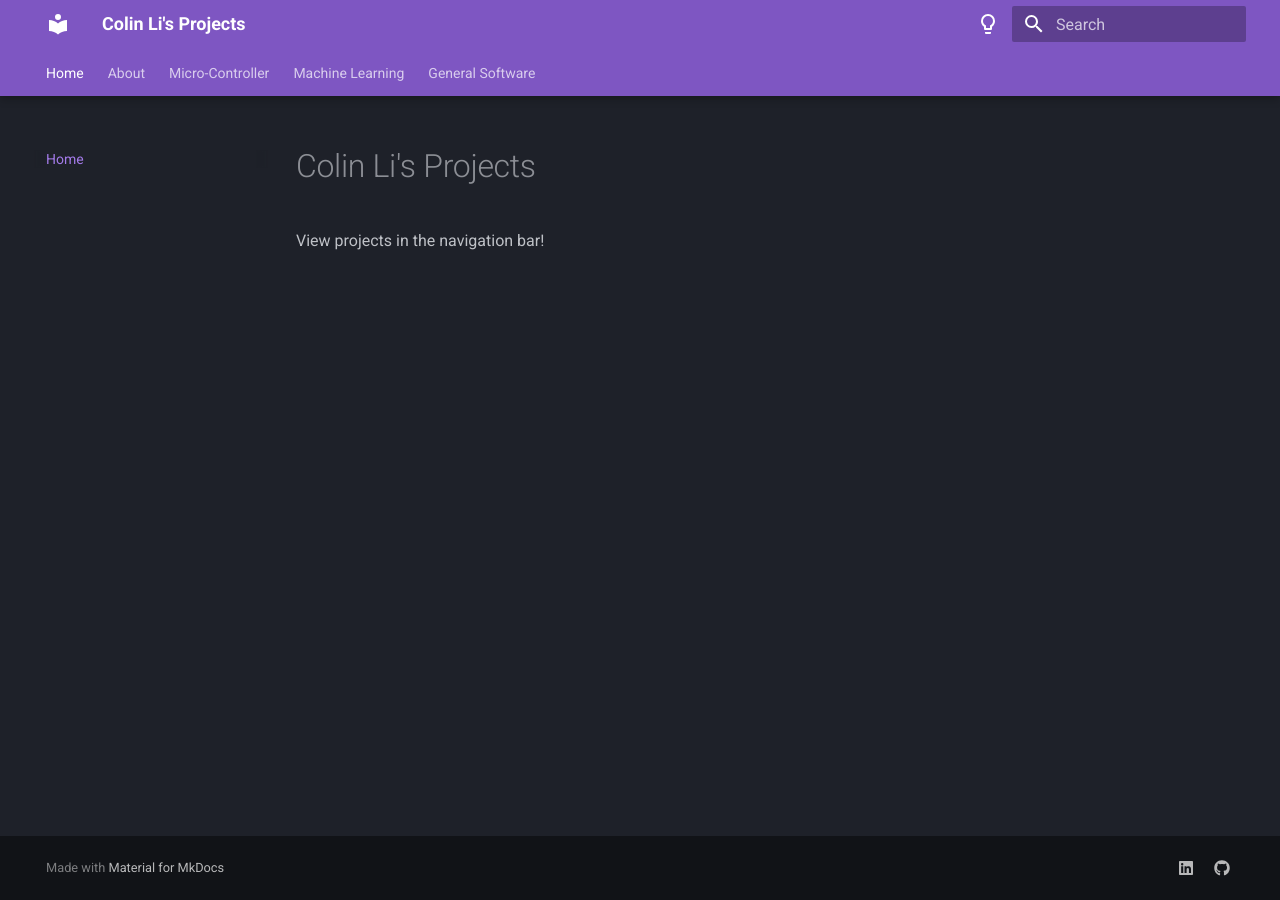
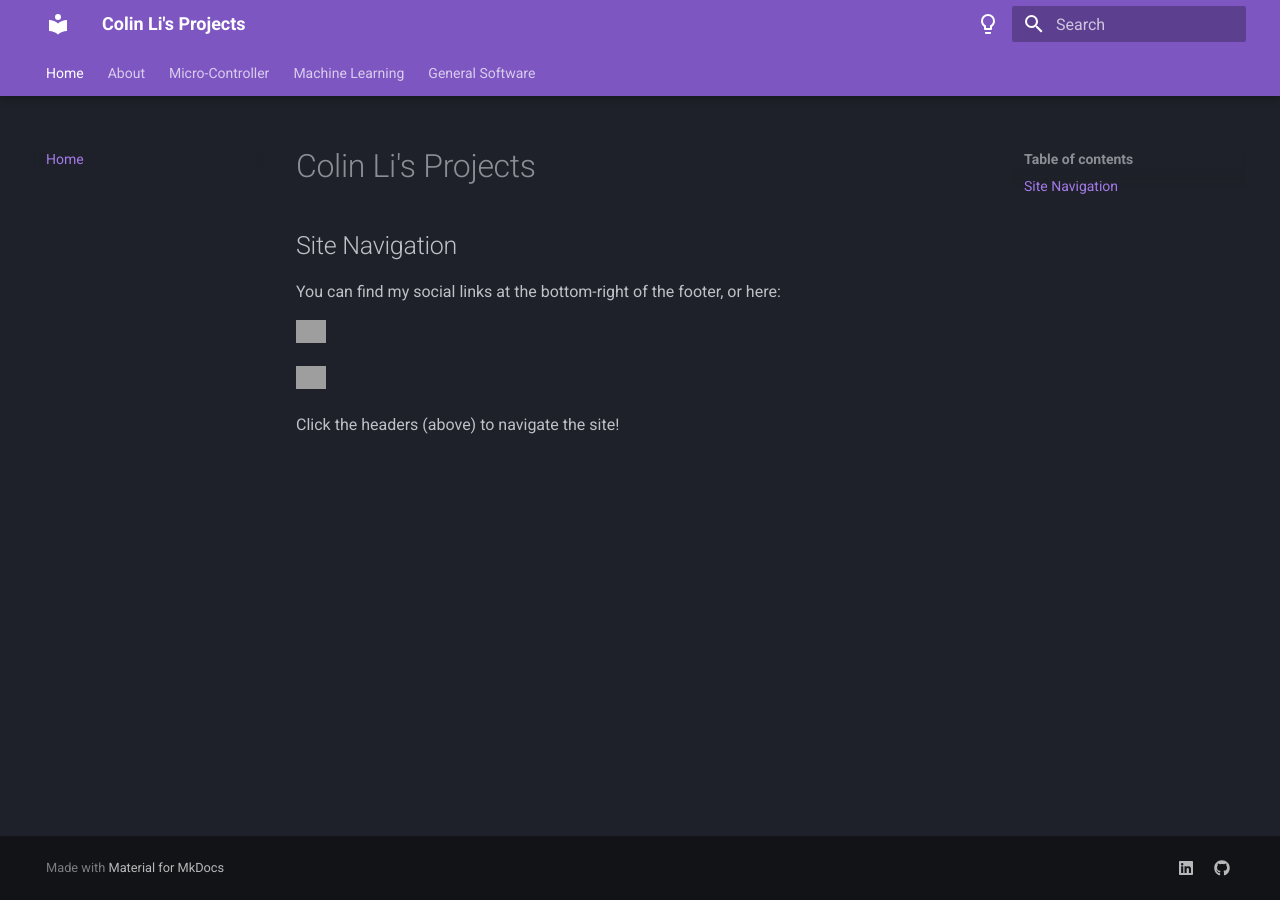
Before and after one commit to colinli02/Projects, an MkDocs documentation site: the page built from docs/index.md, in a window 1280 px wide. Built offline with MkDocs 1.6.1 and Material for MkDocs 9.7.7, drawn with Linux system fonts in a browser that asks for light colours; grey boxes are pictures that could not be loaded.

```diff
--- a/docs/index.md
+++ b/docs/index.md
@@ -1,3 +1,17 @@
 # Colin Li's Projects
 
-View projects in the navigation bar!
+## Site Navigation
+
+You can find my social links at the bottom-right of the footer, or here:
+
+<a href="https://github.com/colinli02" target="_blank">
+  <img src="https://github.githubassets.com/images/modules/logos_page/GitHub-Mark.png"
+       width="30" height="30" alt="GitHub">
+</a>
+
+<a href="https://www.linkedin.com/in/colin-li-426124222/" target="_blank">
+  <img src="https://upload.wikimedia.org/wikipedia/commons/c/ca/LinkedIn_logo_initials.png"
+       width="30" height="30" alt="LinkedIn">
+</a>
+
+Click the headers (above) to navigate the site!
```
Also changed, not shown: docs/ML_PROJ.md (+1 -1 lines), docs/about.md (+1 -11 lines).
